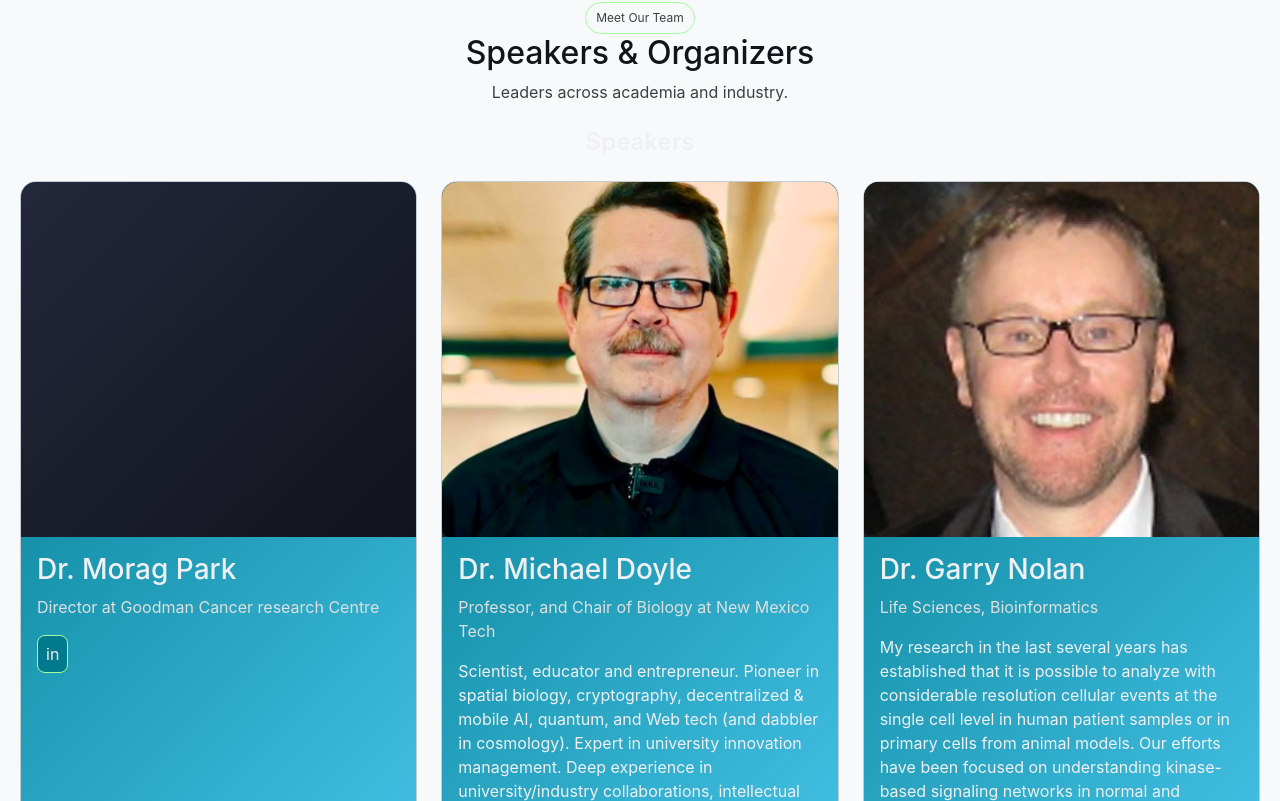
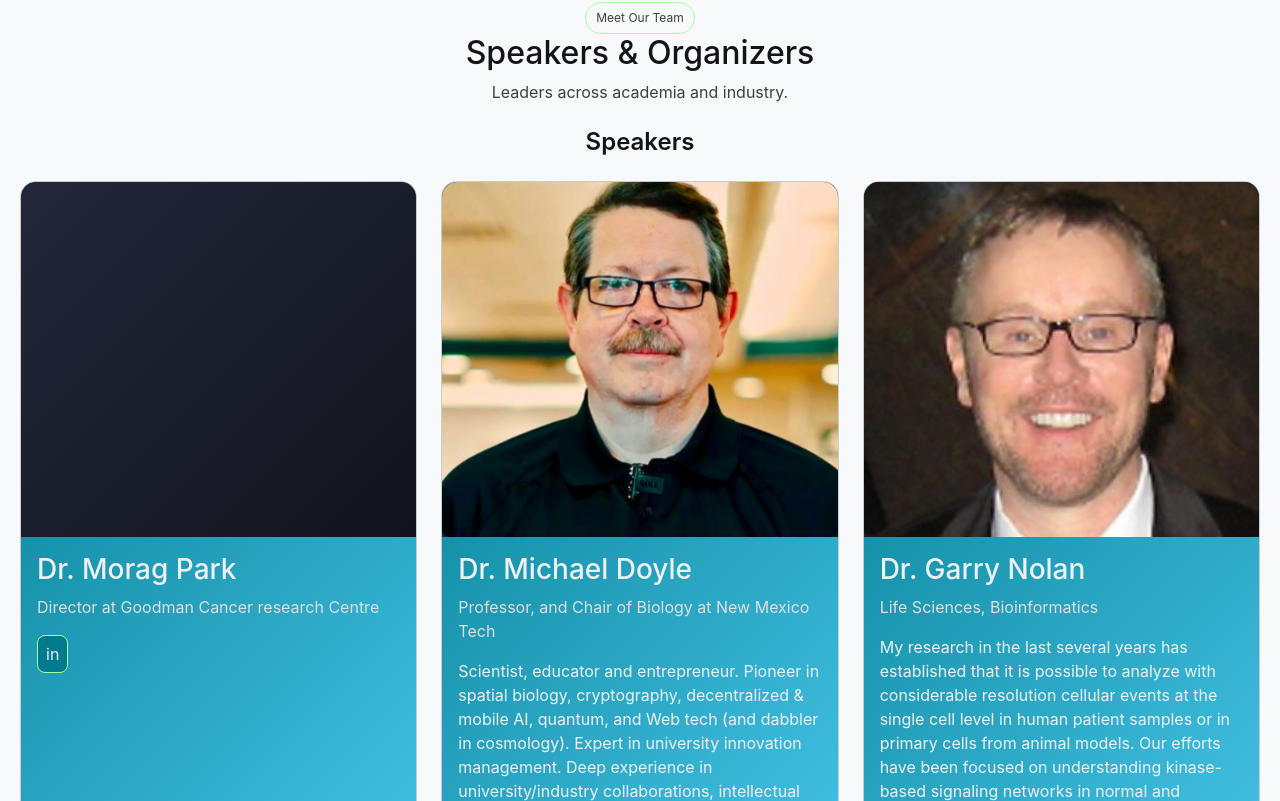
Before and after one commit to kasrarh/TNS2026, a Next.js app: page / in a window 1280 px wide. Shown: the part 3739-4540 px from the top of the page. Built offline with nearby package versions, Linux system fonts and the light colour scheme.

Commit message:
minor bug fix

```diff
--- a/src/app/globals.css
+++ b/src/app/globals.css
@@ -454,7 +454,7 @@ ul li {
 .subsection-title {
 	font-size: 24px;
 	font-weight: 600;
-	color: var(--text-light);
+	color: var(--tx-dark);
 	margin: 0 0 24px;
 	text-align: center;
 }
```
